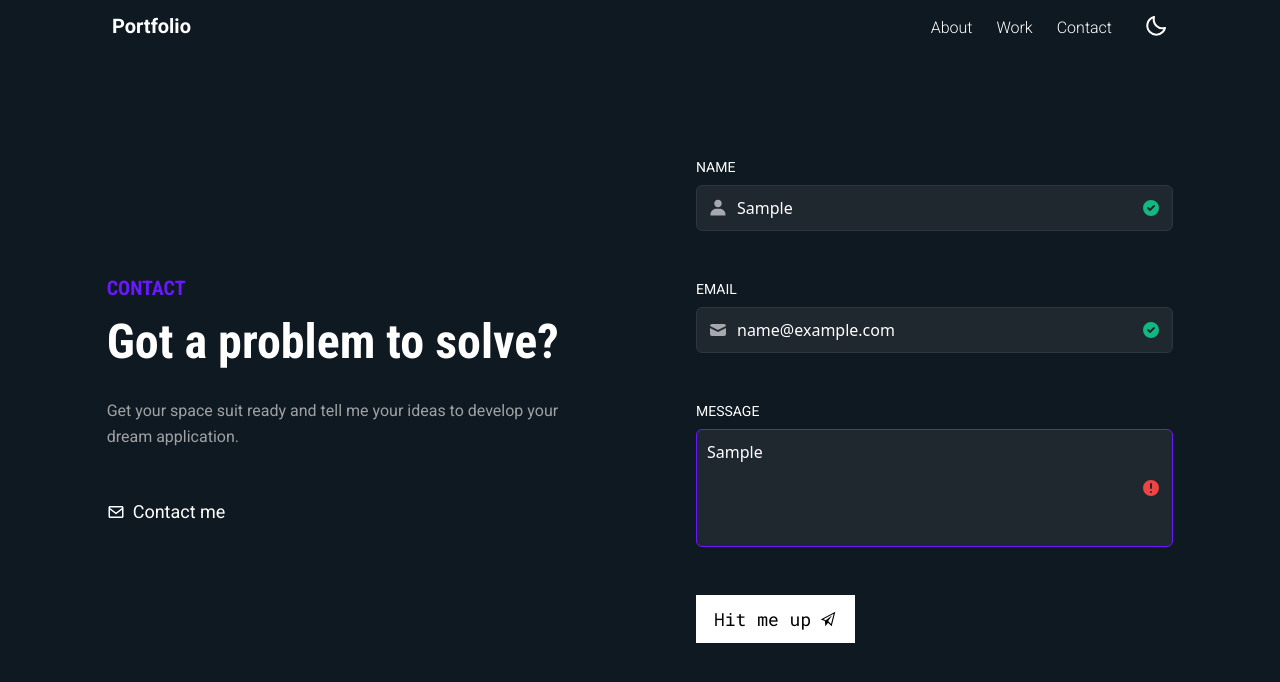
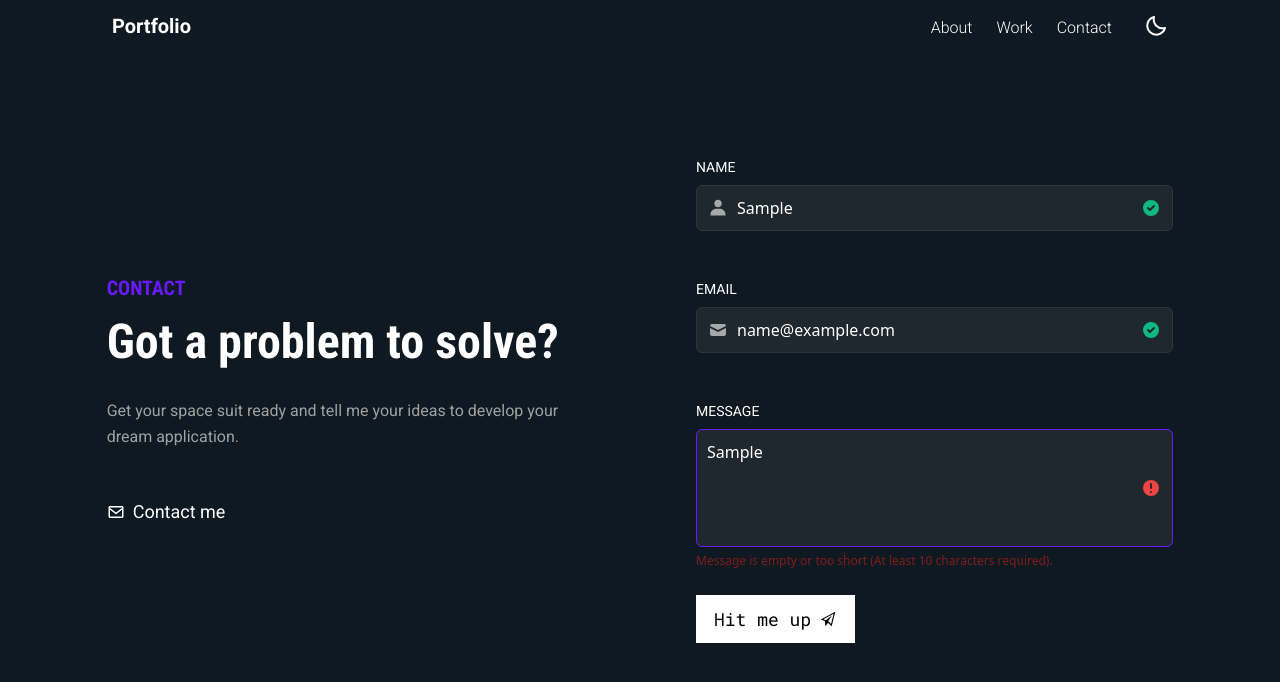
Before and after one commit to LetMeDream/PortfolioOfMine, a Next.js app: page / in a window 1280 px wide. Both pictures are taken after typing "Sample", "name@example.com", "Sample" into the empty fields and a click on the button "Hit me up". Shown: the part 2610-3292 px from the top of the page. Built offline with nearby package versions, Linux system fonts and the light colour scheme.

Commit message:
Add feedback to contactForm validations

```diff
--- a/components/ContactForm.tsx
+++ b/components/ContactForm.tsx
@@ -82,7 +82,7 @@ const ContactForm = () => {
                         </svg>
                     </div>
 
-                    {/* <span className="absolute text-xs text-red-900 mt-[0.4rem] invisible peer-invalid:visible">Name is empty.</span> */}
+                    <span className={classNames("absolute text-xs text-red-900 mt-[0.4rem] ", (isSubmitted && errors.name) ? 'visible' : 'invisible')}>Name is empty.</span>
                 </div>
             </div>
             {/* email */}
@@ -114,7 +114,7 @@ const ContactForm = () => {
                         </svg>
                     </div>
 
-                    {/* <span className="absolute text-xs text-red-900 mt-[0.4rem] invisible peer-invalid:visible">Name is empty.</span> */}
+                    <span className={classNames("absolute text-xs text-red-900 mt-[0.4rem]", (isSubmitted && errors.email) ? 'visible' : 'invisible')}>Email is empty or invalid.</span>
                 </div>
             </div>
             {/* message */}
@@ -136,7 +136,7 @@ const ContactForm = () => {
                             <path fillRule="evenodd" d="M18 10a8 8 0 11-16 0 8 8 0 0116 0zm-7 4a1 1 0 11-2 0 1 1 0 012 0zm-1-9a1 1 0 00-1 1v4a1 1 0 102 0V6a1 1 0 00-1-1z" clipRule="evenodd"></path>
                         </svg>
                     </div>
-                    {/* <span className="absolute text-xs text-red-900 mt-[0.4rem] invisible peer-invalid:visible">Name is empty.</span> */}
+                    <span className={classNames("absolute text-xs text-red-900 mt-[0.4rem]", (isSubmitted&&errors.message) ? 'visible' : 'invisible')}>Message is empty or too short (At least 10 characters required).</span>
                 </div>
             </div>
 
```
